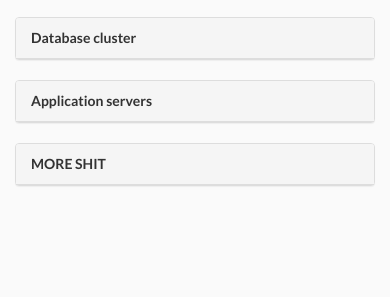
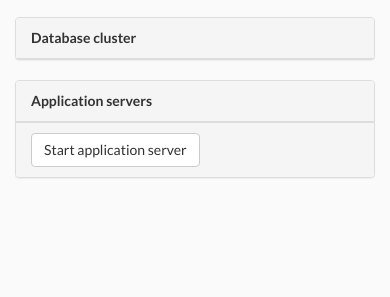
Before and after one commit to AntonDanneels/JLI40D_Uno, a Spring app: page /home in a window 390 px wide. Shown: the part 54-351 px from the top of the page. Run offline with Thymeleaf, Linux system fonts and the light colour scheme; the template is opened without the code that fills it, so the values that code supplies are empty; some libraries are stand-ins or nearby versions.

Commit message:
Updated dashboard

```diff
--- a/src/main/resources/templates/home.html
+++ b/src/main/resources/templates/home.html
@@ -38,7 +38,7 @@
                 <table class="table">
                     <!--/*@thymesVar id="wrapper" type="be.kuleuven.cs.jli40d.server.dispatcher.controller.AppServerWrapper"*/-->
                     <tr th:each="wrapper : ${appservers}">
-                        <td style="padding-top: 14px !important;">
+                        <td style="padding-top: 14px !important;" th:if="${wrapper.server != null}">
                             <span class="dot green-dot"></span>
                             <span class="label label-default" th:text="${wrapper.server.serverType}"></span>
                             <b th:text="'#' + ${wrapper.server.uuid.substring(0,7)}"></b>
@@ -53,7 +53,7 @@
                         <td style="padding-top: 14px !important;" th:unless="${wrapper.numberOfGames == 1}" th:text="${wrapper.numberOfGames} + ' games'"></td>
                          <td style="padding-top: 14px !important;" th:if="${wrapper.numberOfClients == 1}" th:text="${wrapper.numberOfClients} + ' client'"></td>
                         <td style="padding-top: 14px !important;" th:unless="${wrapper.numberOfClients == 1}" th:text="${wrapper.numberOfClients} + ' clients'"></td>
-                        <td class="btn-td">
+                        <td class="btn-td" th:if="${appservers.size() > 1}">
                             <div class="btn-group pull-right" role="group">
                                 <a type="button" class="btn btn-danger" aria-label=""
                                    th:href="'/shutdown/' + ${wrapper.server.uuid}">
@@ -63,24 +63,15 @@
                         </td>
                     </tr>
                 </table>
+                <div class="panel-footer">
+                    <div class="btn-group" role="group">
+                        <a href="/start/app">
+                            <button type="button" class="btn btn-default">Start application server</button>
+                        </a>
+                    </div>
+                </div>
             </div>
         </div>
-
-    </div>
-
-    <!-- BOTTOM ROW -->
-    <div class="row">
-
-        <div class="col-md-12">
-            <div class="panel panel-default">
-                <div class="panel-heading"><b>MORE SHIT</b></div>
-
-                <table class="table">
-
-                </table>
-            </div>
-        </div>
-
     </div>
 </div>
 
```
